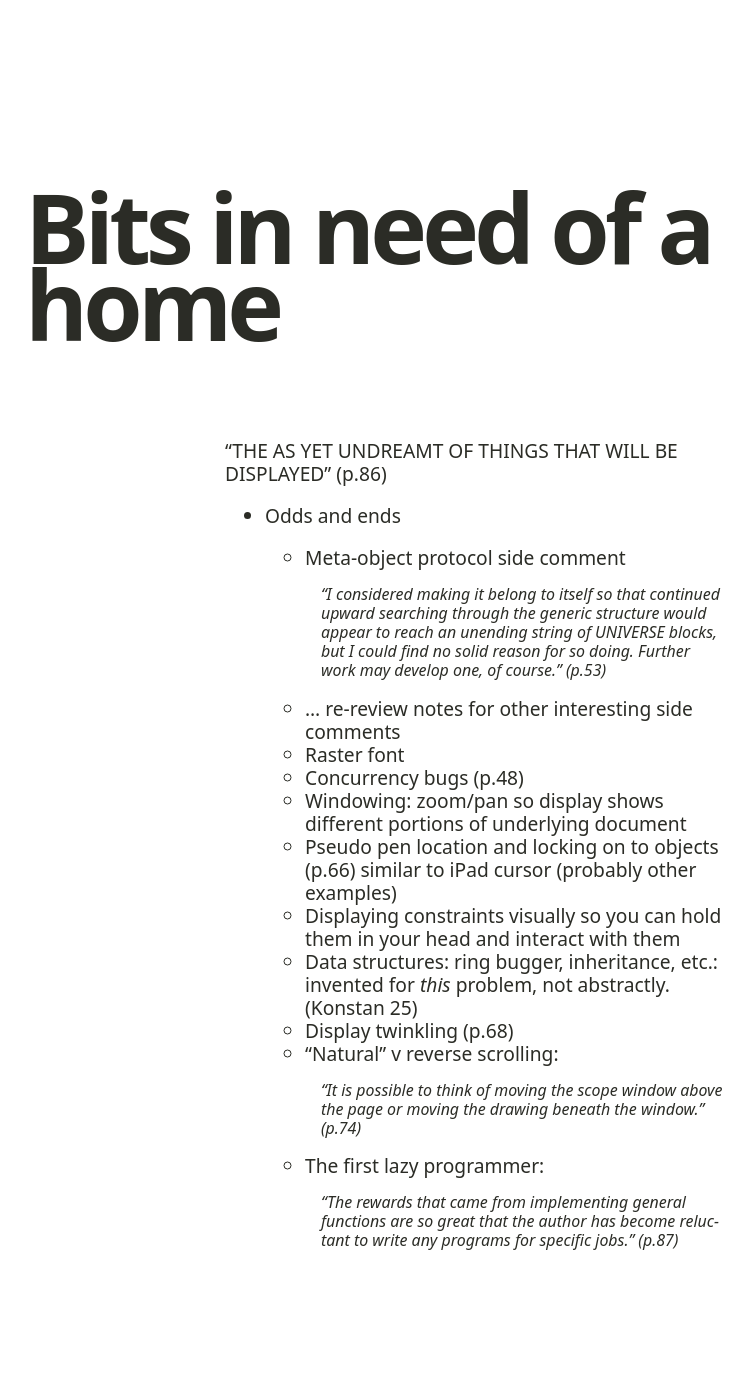
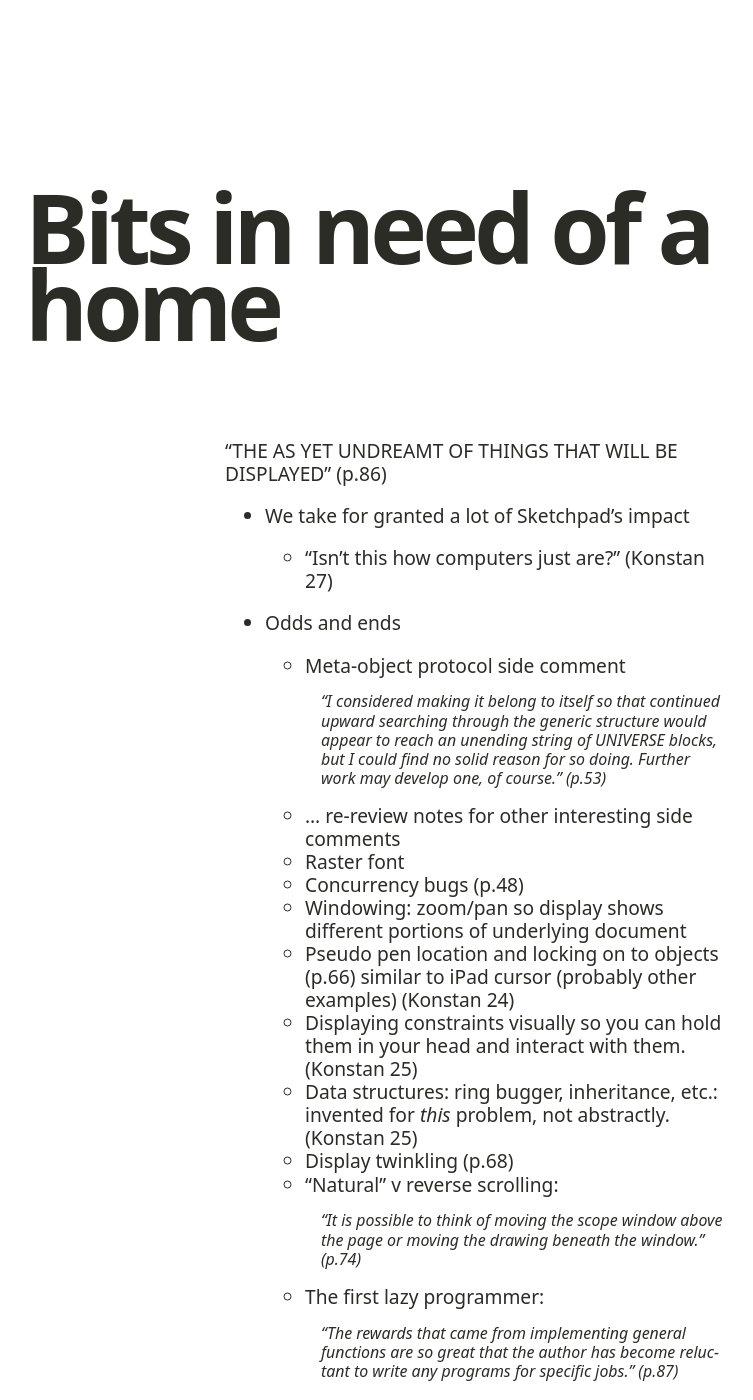
Before and after one commit to asolove/asolove.github.io, a Jekyll site: the page built from sketchpad/impact.md, in a window 1280 px wide and 1400 px high, scrolled down 2253 px. Shown: the whole window, without its empty margins (33-786 px from the left). Built offline with Jekyll 4.4.1, drawn with Linux system fonts in a browser that asks for light colours; comment, search, counter and statistics services are not loaded; before the commit the page ends 3523 px from its top, so only the background shows below that.

```diff
--- a/sketchpad/impact.md
+++ b/sketchpad/impact.md
@@ -67,6 +67,10 @@ TODO: find a use-case that illustrates:
 
 "THE AS YET UNDREAMT OF THINGS THAT WILL BE DISPLAYED" (p.86)
 
+- We take for granted a lot of Sketchpad's impact
+
+  - "Isn't this how computers just are?" (Konstan 27)
+
 - Odds and ends
 
   - Meta-object protocol side comment
@@ -75,8 +79,8 @@ TODO: find a use-case that illustrates:
   - Raster font
   - Concurrency bugs (p.48)
   - Windowing: zoom/pan so display shows different portions of underlying document
-  - Pseudo pen location and locking on to objects (p.66) similar to iPad cursor (probably other examples)
-  - Displaying constraints visually so you can hold them in your head and interact with them
+  - Pseudo pen location and locking on to objects (p.66) similar to iPad cursor (probably other examples) (Konstan 24)
+  - Displaying constraints visually so you can hold them in your head and interact with them. (Konstan 25)
   - Data structures: ring bugger, inheritance, etc.: invented for _this_ problem, not abstractly. (Konstan 25)
   - Display twinkling (p.68)
   - "Natural" v reverse scrolling:
```
Also changed, not shown: sketchpad/references.md (+3 -0 lines).
